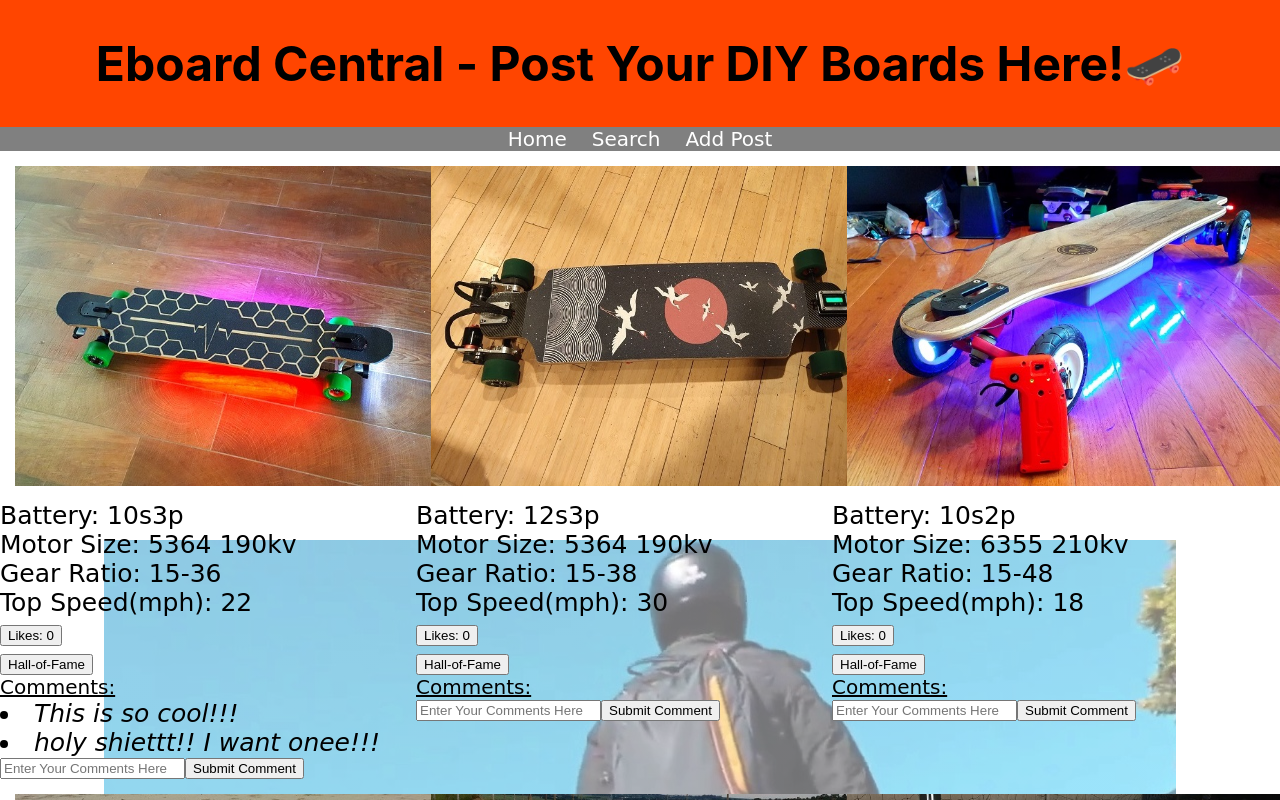
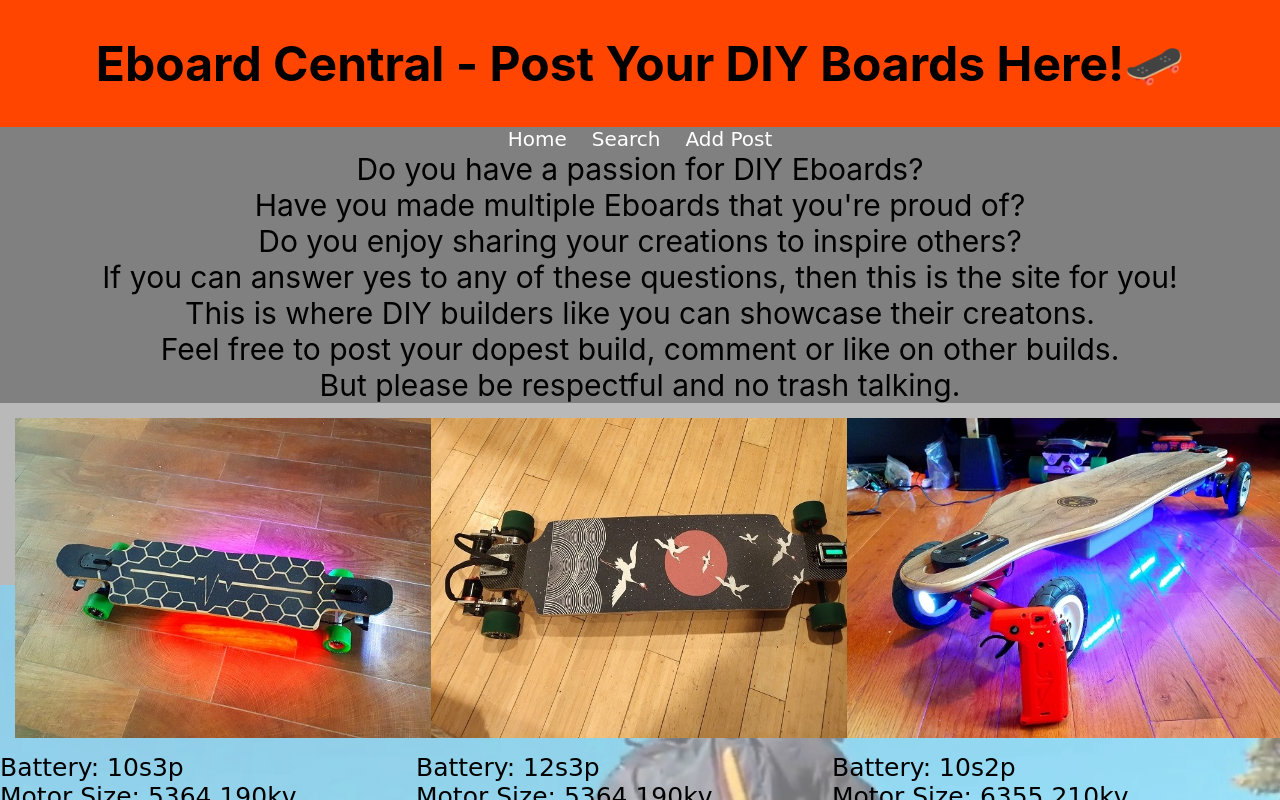
Before and after one commit to codeviith/Phase-2-Project-Eboard, a React (Create React App) app: page / in a window 1280 px wide. Shown: the top 800 px of the page. Built offline with nearby package versions, Linux system fonts and the light colour scheme; data requests are answered from the project's data file.

Commit message:
Phase-2-Project-Eboard

```diff
--- a/public/index.html
+++ b/public/index.html
@@ -1,6 +1,5 @@
 <!DOCTYPE html>
 <html lang="en">
-<!-- <div class="background-img"></div> -->
   <head>
     <meta charset="utf-8" />
     <link rel="icon" href="%PUBLIC_URL%/favicon.ico" />
--- a/src/components/App.css
+++ b/src/components/App.css
@@ -1,13 +1,12 @@
 body {
-  /* z-index:-1; */
-  /* position:fixed; */
-  /* left: 245px; */
-  /* background-position: center; */
   background-image: linear-gradient(to right, rgba(255,255,255,0.45) 0 100%), url("/public/pics/backdrop.jpg");
   background-repeat: no-repeat;
   background-attachment: fixed;
   background-position: center;
-  /* opacity:0.45; */
+  background-size: contain;
+  background-color: gray;
+
+  /* rgb(59, 184, 212); */
 }
 
 .header {
@@ -15,22 +14,6 @@ body {
   background-color: orangered;
   font-size: x-large;
   padding: 2px;
-}
-
-.search-bar {
-  /* padding: 0.5rem; */
-  display: flex;
-  flex-direction: column;
-  width: 100%;
-  position: relative;
-}
-
-#search {
-  /* width: 100%;
-  position: relative; */
-  /* display: block; */
-  font-size: 35px;
-  font-family: Comic Sans MS;
 }
 
 @media (min-width: 900px) {
@@ -74,11 +57,6 @@ li {
   font-family: Comic Sans MS;
 }
 
-
-
-
-
-
 nav {
   display: flex;
   justify-content: center;
@@ -101,7 +79,6 @@ a:hover {
   color: gray;
 }
 
-
 .specs {
   display: flex;
   flex-direction: column;
@@ -115,7 +92,6 @@ p {
   margin: 0; /*!important: this is to give this code priority over other <p> tags*/
 }
 
-
 .displayed-comments {
   font-size: 20px;
   font-family: Comic Sans MS;
@@ -123,28 +99,28 @@ p {
   text-decoration: underline;
 }
 
+.intro {
+  display: flex;
+  flex-direction: column;
+  text-align: center;
+  font-size: 30px;
+  font-style: Calibri;
+  background-color: gray;
+}
 
 
-
-/* ul {
-  list-style-type: none;
-  margin: center center;
-  padding: 5px;
-  overflow: hidden;
-  text-align: center;
-  background-color: #656565;
+.search-bar {
+  background-color: gray;
+  font-size: larger;
+  display: flex;
+  flex-direction: row;
+  margin: 0;
+  border: 0;
 }
 
-li a {
-  display: block;
-  color: white;
-  text-align: center;
-  padding: 10px 12px;
-  text-decoration: none;
-  float: left;
+.search-input {
+  display: flex;
+  flex-direction: row;
+  font-size: 30px;
+  width: 90vw;
 }
-
-/* Change the link color to #111 (black) on hover */
-/* li a:hover {
-  background-color: #111;
-} */
--- a/src/components/EboardPost.js
+++ b/src/components/EboardPost.js
@@ -35,6 +35,10 @@ function EboardPost({eboard, deletePost, URL}) {
         }).then(data => data.json())
         .then(newObj => setComments(newObj.comment))
 
+        return resetCommentInput(e);
+    }
+
+    function resetCommentInput(e) {
         e.target.reset();
     }
 
--- a/src/components/EboardsPage.js
+++ b/src/components/EboardsPage.js
@@ -2,6 +2,7 @@ import React, {useState, useEffect} from "react";
 import EboardsList from "./EboardsList";
 import NewEboardsForm from "./NewEboardsForm";
 import Search from "./Search";
+import Intro from "./Intro";
 import { Switch, Route } from "react-router-dom";
 import NavBar from "./NavBar";
 
@@ -66,6 +67,7 @@ function EboardsPage() {
             <NavBar/>
             <Switch>
                 <Route exact path="/">
+                    <Intro />
                     <EboardsList eboards={eboards}
                     deletePost={deletePost}
                     URL={URL}
--- /dev/null
+++ b/src/components/Intro.js
@@ -0,0 +1,18 @@
+import React from "react";
+
+function Intro() {
+    return (
+      <div className="intro">
+        <span>Do you have a passion for DIY Eboards?</span>
+        <span>Have you made multiple Eboards that you're proud of?</span>
+        <span>Do you enjoy sharing your creations to inspire others?</span>
+        <span>If you can answer yes to any of these questions,
+            then this is the site for you!</span>
+        <span>This is where DIY builders like you can showcase their creatons.</span>
+        <span>Feel free to post your dopest build, comment or like on other builds.</span>
+        <span>But please be respectful and no trash talking.</span>
+      </div>
+    );
+  }
+
+  export default Intro;
--- a/src/components/Search.js
+++ b/src/components/Search.js
@@ -3,9 +3,10 @@ import React from "react";
 function Search({query, updateQuery}) {
     return (
         <div className="search-bar">
-            <label htmlFor="Search"></label>
-            <h3>Search</h3>
-            <input type="text" id="search-input"
+            <label htmlFor="Search">
+                <h3>Search</h3>
+            </label>
+            <input type="text" className="search-input"
             placeholder="Search Eboard Here By Spec..."
             onChange={updateQuery}
             value={query}
```
